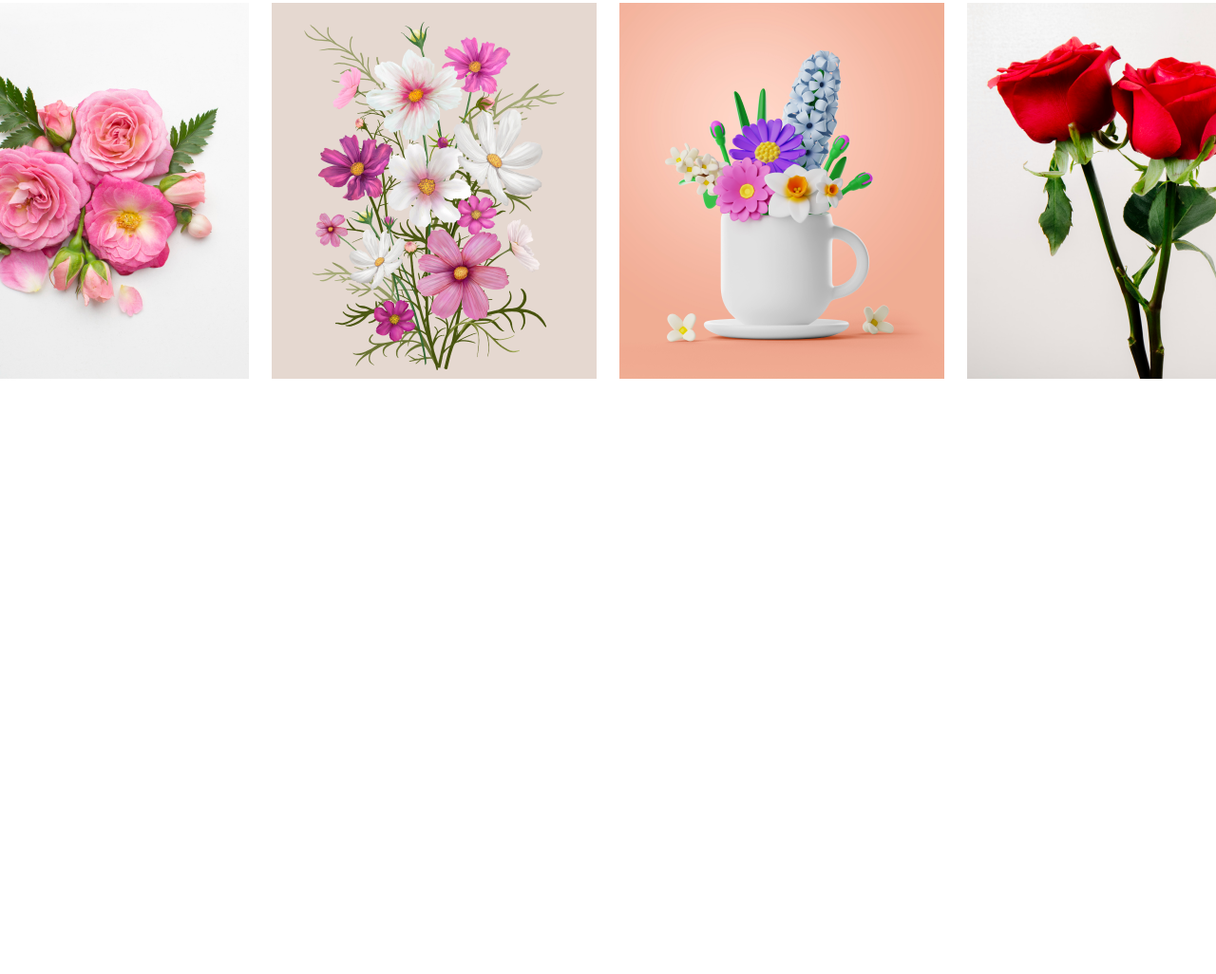
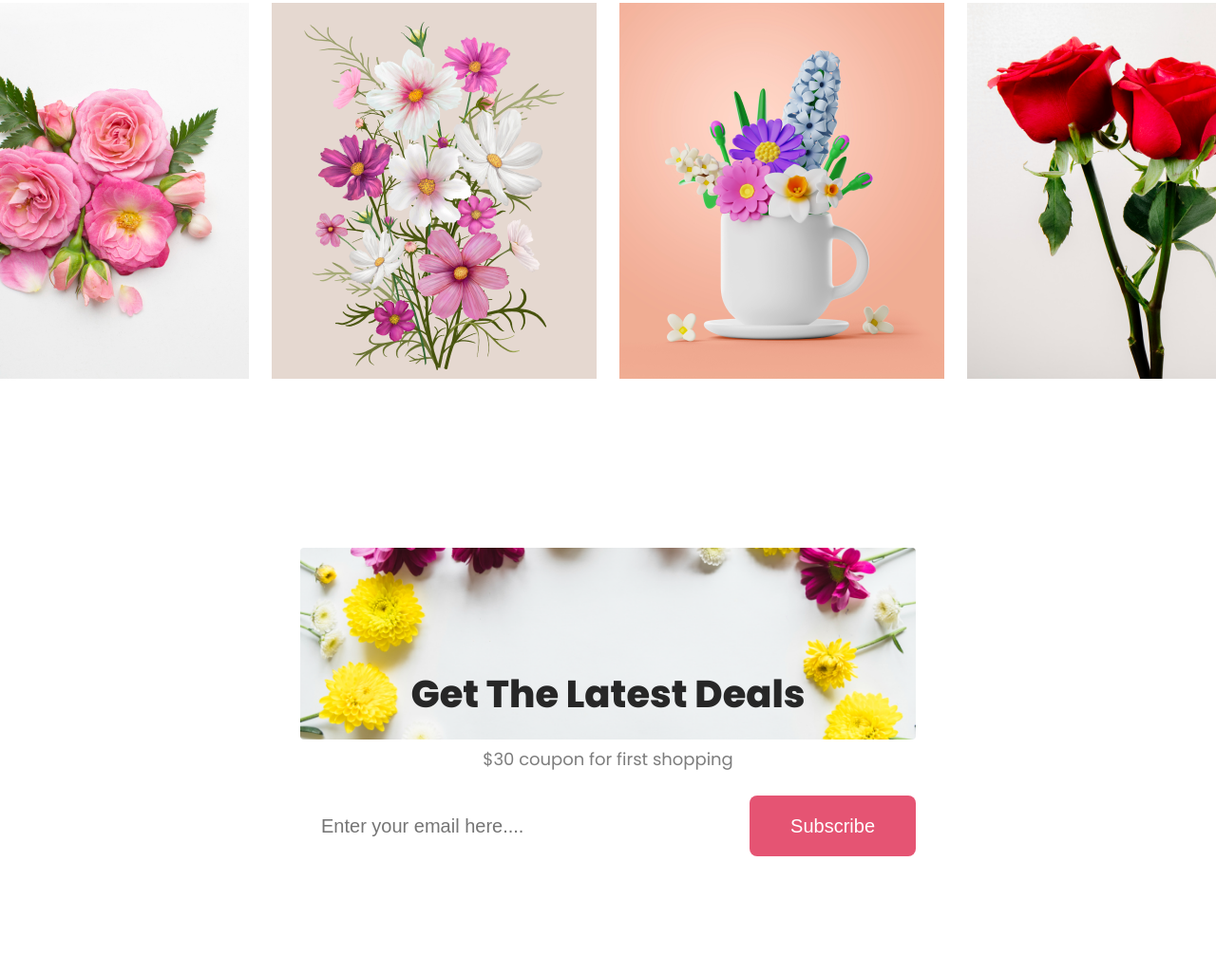
Before and after one commit to shimulbd23/flower-shop, a plain HTML site: page index.html in a window 1280 px wide. Shown: the part 3742-4768 px from the top of the page at 95% size. Before the commit the page ends 4141 px from the top, so only its background shows below. Drawn offline with Linux system fonts and the light colour scheme.

Commit message:
latest deal section done

```diff
--- a/index.html
+++ b/index.html
@@ -130,6 +130,23 @@
                 <img src="./images/Rectangle 6.png" alt="">
             </div>
         </section>
+
+        <!-- instagram section ends here  -->
+
+        <!-- latest deal section starts here  -->
+
+        <section class="latest-deal">
+            <h2 class="section-title">
+                Get The Latest Deals
+            </h2>
+            <p class="hot-deals-description">
+                $30 coupon for first shopping
+            </p>
+            <div class="subscribe">
+                <input class="email" type="text" placeholder="Enter your email here....">
+                <button class="btn-primary">Subscribe</button>
+            </div>
+        </section>
     </main>
     <footer>
 
--- a/style.css
+++ b/style.css
@@ -45,7 +45,8 @@ header {
 /* featured flowers start  */
 .featured-flowers,
 .delivery,
-.instagram {
+.instagram,
+.latest-deal {
     margin: 178px 316px 0px;
 }
 
@@ -154,3 +155,32 @@ header {
     justify-content: center;
     gap: 24px;
 }
+
+/* latest deals  */
+
+.latest-deal {
+    background-image: url("./images/Rectangle\ 9.png");
+    height: 449px;
+    background-size: contain;
+    background-repeat: no-repeat;
+    display: flex;
+    flex-direction: column;
+    justify-content: center;
+
+}
+
+.subscribe {
+    display: flex;
+    justify-content: center;
+}
+
+.email {
+    width: 700px;
+    height: 64px;
+    border-radius: 8px;
+    padding-left: 22px;
+    font-size: 20px;
+    border: 0;
+    cursor: pointer;
+    margin-right: 16px;
+}
```
